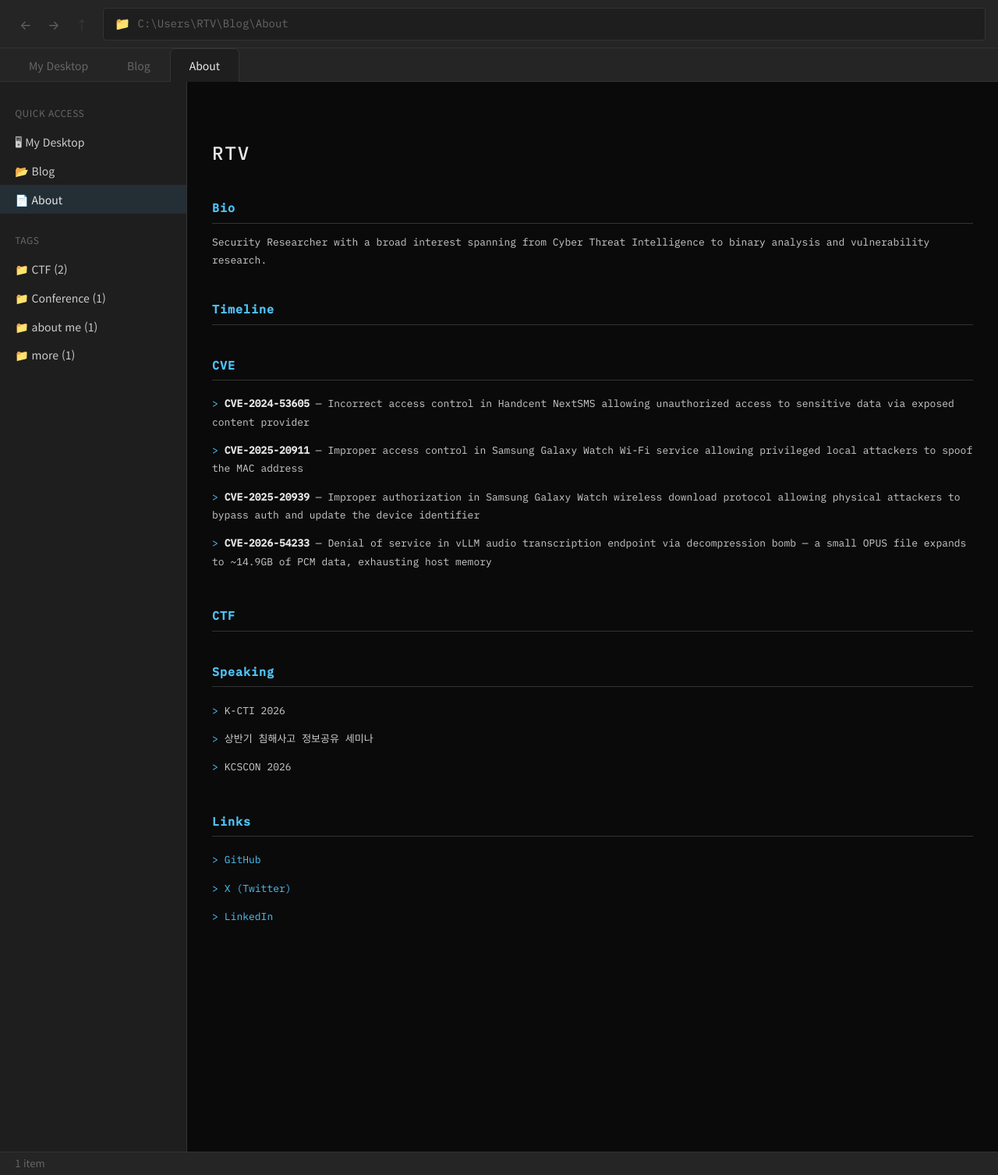
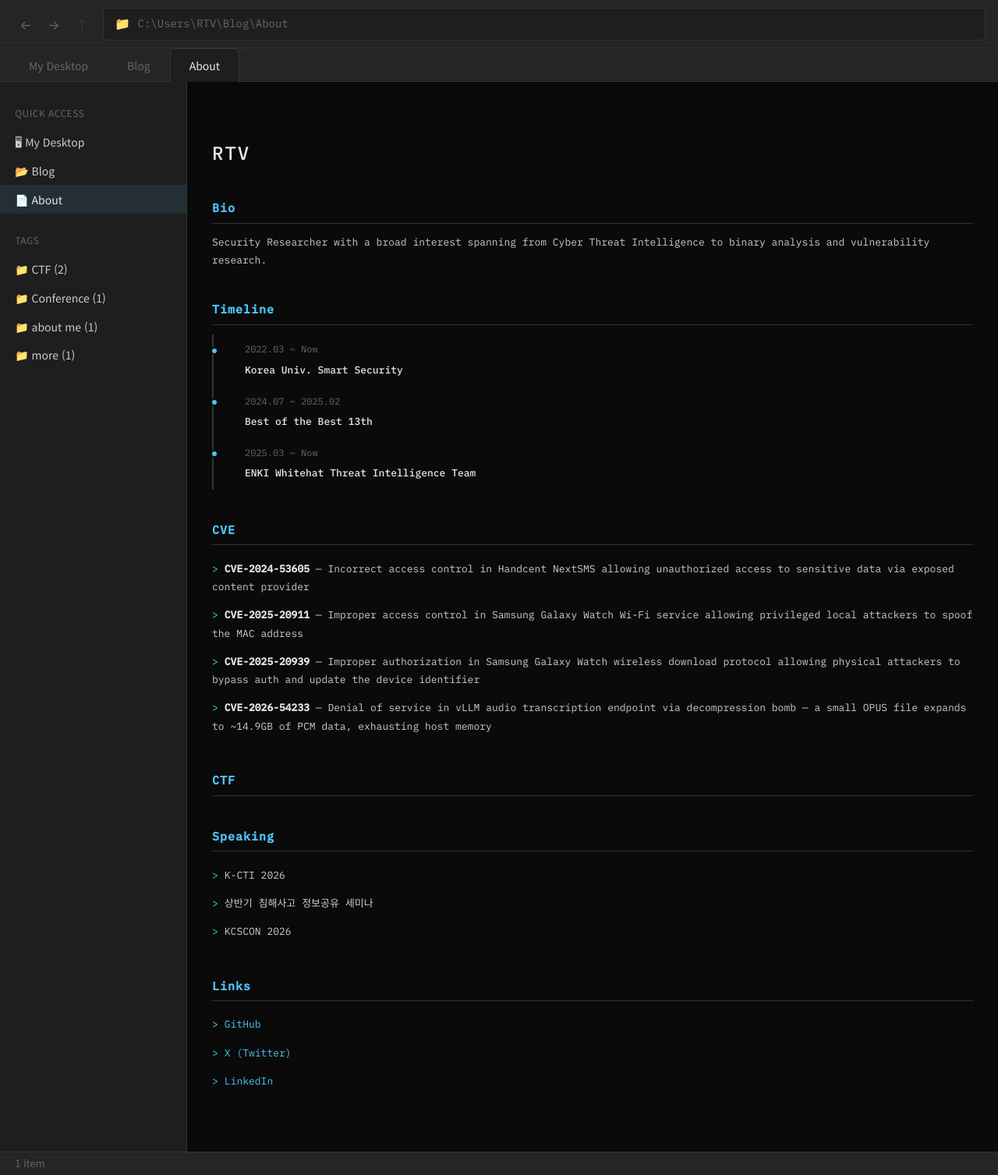
Before and after one commit to RTV-GIT/RTV-GIT.github.io, a Jekyll site: the page built from about.html, in a window 1280 px wide. Shown: the whole page at 78% size. Built offline with Jekyll 4.4.1, drawn with Linux system fonts in a browser that asks for light colours.

Commit message:
About: Timeline 세로 라인 타임라인 UI 추가
Co-Authored-By: Claude Opus 4.6 (1M context) <noreply@anthropic.com>

```diff
--- a/about.html
+++ b/about.html
@@ -21,6 +21,20 @@ item_count: "1 item"
 
     <div class="about-section">
       <h2 class="about-heading">Timeline</h2>
+      <div class="timeline">
+        <div class="timeline-item">
+          <span class="timeline-date">2022.03 ~ Now</span>
+          <span class="timeline-desc">Korea Univ. Smart Security</span>
+        </div>
+        <div class="timeline-item">
+          <span class="timeline-date">2024.07 ~ 2025.02</span>
+          <span class="timeline-desc">Best of the Best 13th</span>
+        </div>
+        <div class="timeline-item">
+          <span class="timeline-date">2025.03 ~ Now</span>
+          <span class="timeline-desc">ENKI Whitehat Threat Intelligence Team</span>
+        </div>
+      </div>
     </div>
 
     <div class="about-section">
--- a/assets/css/style.css
+++ b/assets/css/style.css
@@ -539,6 +539,44 @@ body {
   line-height: 1.8;
 }
 
+.timeline {
+  position: relative;
+  padding-left: 1.5rem;
+  border-left: 2px solid var(--border);
+}
+
+.timeline-item {
+  position: relative;
+  padding: 0.6rem 0 0.6rem 1rem;
+}
+
+.timeline-item::before {
+  content: '';
+  position: absolute;
+  left: -1.75rem;
+  top: 1rem;
+  width: 10px;
+  height: 10px;
+  border-radius: 50%;
+  background: var(--accent);
+  border: 2px solid var(--bg);
+}
+
+.timeline-date {
+  font-family: var(--font-mono);
+  font-size: 12px;
+  color: var(--fg-dim);
+  display: block;
+  margin-bottom: 0.2rem;
+}
+
+.timeline-desc {
+  font-family: var(--font-mono);
+  font-size: 13px;
+  color: var(--fg-bright);
+  font-weight: 500;
+}
+
 .about-list {
   list-style: none;
   padding: 0;
```
